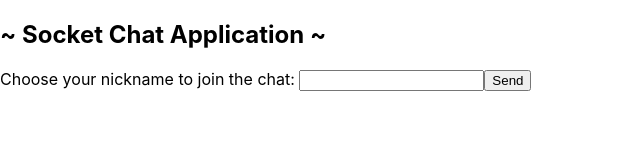
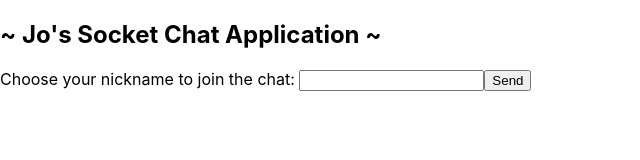
Before and after one commit to jobatkinIOD/socket-chat-app, a website: page index.html in a window 1280 px wide. Shown: the whole page, without its empty margins (0-640 px from the left). Drawn offline with nearby package versions, Linux system fonts and the light colour scheme; no server answers.

Commit message:
change heading

```diff
--- a/index.html
+++ b/index.html
@@ -21,7 +21,7 @@
     </style>
   </head>
   <body>
-    <h2>~ Socket Chat Application ~ <span id="userCount"></span></h2>
+    <h2>~ Jo's Socket Chat Application ~ <span id="userCount"></span></h2>
 
     <ul id="messages"></ul>
 
@@ -44,7 +44,7 @@
 
         window.onload = () => socket.emit('new user')
 
-        //updates the total count of users in the chat
+        // updates the total count of users in the chat
         function updateUserCount(msg) {
             console.log(msg)
             if (msg.totalUsers)
@@ -53,7 +53,7 @@
             }
         }
 
-        //adds a new chat msg to the <ul> with a CSS class to allow different colours/styling
+        // adds a new chat msg to the <ul> with a CSS class to allow different colours/styling
         function printMsg(msg, msgClass) {
             let item = document.createElement('li');
             item.textContent = (msg.nickname) ? msg.nickname + ': ' + msg.text : msg.text;
@@ -62,7 +62,7 @@
             window.scrollTo(0, document.body.scrollHeight);
         }
 
-        //when the chat form is submitted, get the value of the text input and send it back to the server
+        // when the chat form is submitted, get the value of the text input and send it back to the server
         chatForm.addEventListener('submit', function(e) {
             e.preventDefault();
             if (chatMessage.value) {
@@ -71,7 +71,7 @@
             }
         });
 
-        //when the choose a nickname form is submitted, get the value of the text input and send it back to the server
+        // when the choose a nickname form is submitted, get the value of the text input and send it back to the server
         nameForm.addEventListener('submit', function(e) {
             e.preventDefault();
             if (nickname.value) {
@@ -81,12 +81,12 @@
             }
         });
 
-        //when someone presses a key in the chat message input, send their name in an event back to the server
+        // when someone presses a key in the chat message input, send their name in an event back to the server
         chatMessage.addEventListener('keydown', function(e) {
             socket.emit('typing', nickname.value)
         })
 
-        //custom events that this socket listens for
+        // custom events that this socket listens for
         socket.on('new user', (msg) => { updateUserCount(msg); printMsg(msg, 'newUser') })
         socket.on('disconnected', (msg) => { updateUserCount(msg); printMsg(msg, 'userDisconnected') })
         socket.on('chat message', (msg) => printMsg(msg, 'chatMsg'))
```
